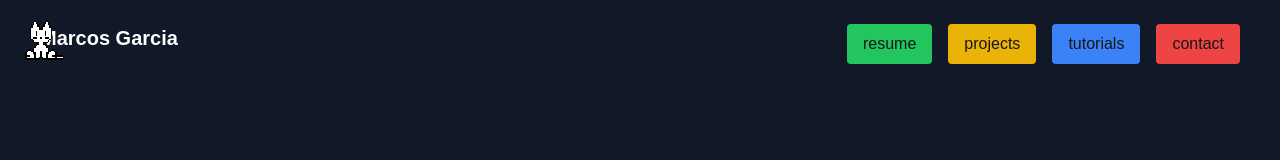
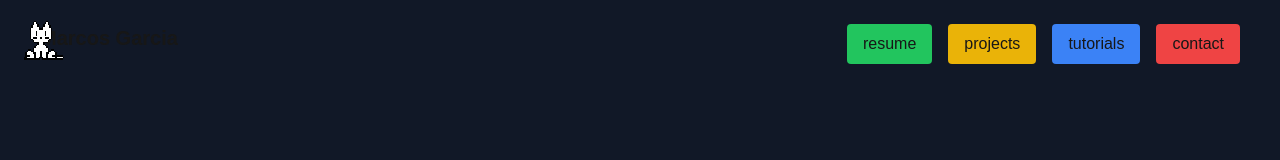
Before and after one commit to merxgrc/Coding-Blog, a Next.js app: page / in a window 1280 px wide. Shown: the top 160 px of the page. Built offline with nearby package versions, Linux system fonts and the light colour scheme.

Commit message:
adds home button as component to layout

```diff
--- /dev/null
+++ b/src/app/components/HomeButton.js
@@ -0,0 +1,13 @@
+"use client";
+import Link from "next/link";
+
+export default function HomeButton() {
+    return (
+
+      <div className="fixed top-6 left-10">
+        <Link href="/" className="text-xl font-bold hover:text-blue-400">
+          Marcos Garcia
+        </Link>
+      </div>
+    )
+}
--- a/src/app/layout.js
+++ b/src/app/layout.js
@@ -5,6 +5,8 @@ import OnekoScript from "./components/OnekoScript"; // 👈 import the loader
 import Link from "next/link";
 import NavBar from "./components/NavBar";
 import Footer from "./components/Footer";
+import Home from "./components/HomeButton";
+import HomeButton from "./components/HomeButton";
 
 const geistSans = Geist({
   variable: "--font-geist-sans",
@@ -29,6 +31,7 @@ export default function RootLayout({ children }) {
       >
         {children}
         <OnekoScript /> {/* 👈 this runs your cat script */}
+        <HomeButton />
         <NavBar />
         <Footer />
       </body>
--- a/src/app/page.js
+++ b/src/app/page.js
@@ -6,12 +6,7 @@ export default function Home() {
   return (
     <main className="min-h-screen bg-gray-900 text-white p-10">
 
-      {/* Top navigation */}
-      <div className="fixed top-6 left-10">
-        <Link href="/" className="text-xl font-bold hover:text-blue-400">
-          Marcos Garcia
-        </Link>
-      </div>
+
 
 
 
```
